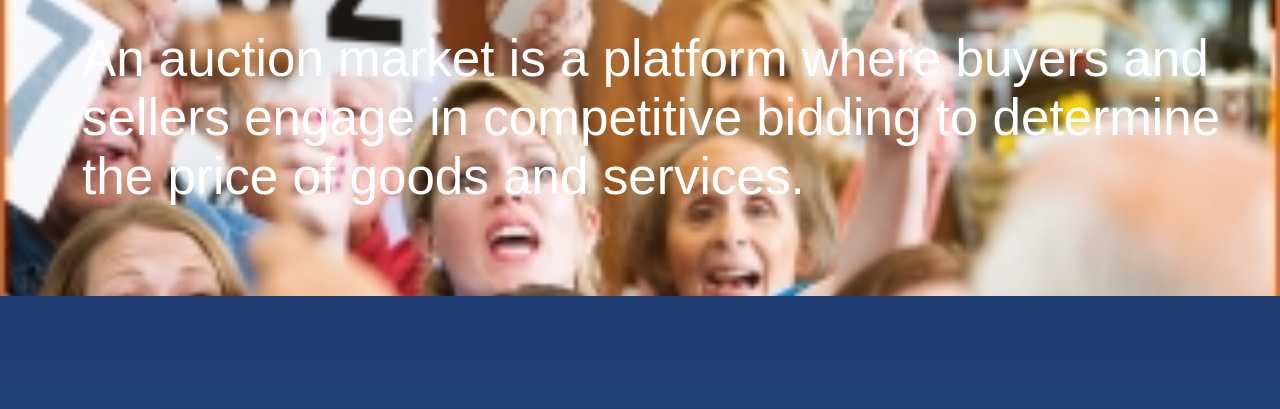
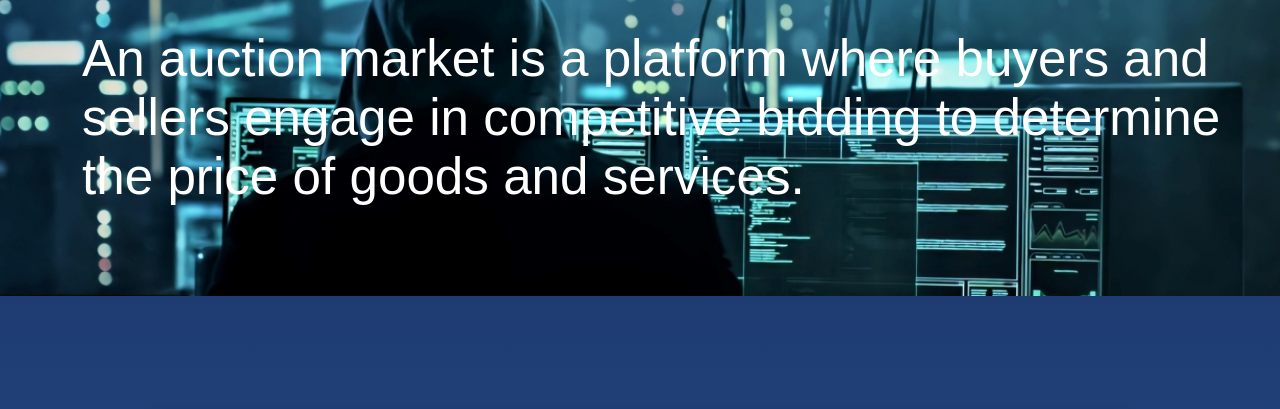
Before and after one commit to Rodchryan/Market, a plain HTML site: page Front Page/Auction.html in a window 1280 px wide. Shown: the part 204-613 px from the top of the page. Drawn offline with Linux system fonts and the light colour scheme.

Commit message:
Update Auction.html

```diff
--- a/Front Page/Auction.html
+++ b/Front Page/Auction.html
@@ -9,7 +9,7 @@
             margin: 0;
             padding: 0;
             height: 100vh;
-            background-image: url("Images/Auction.jpg");
+            background-image: url("42.jpg");
             background-size: cover;
             background-position: center;
             background-repeat: no-repeat;
```
